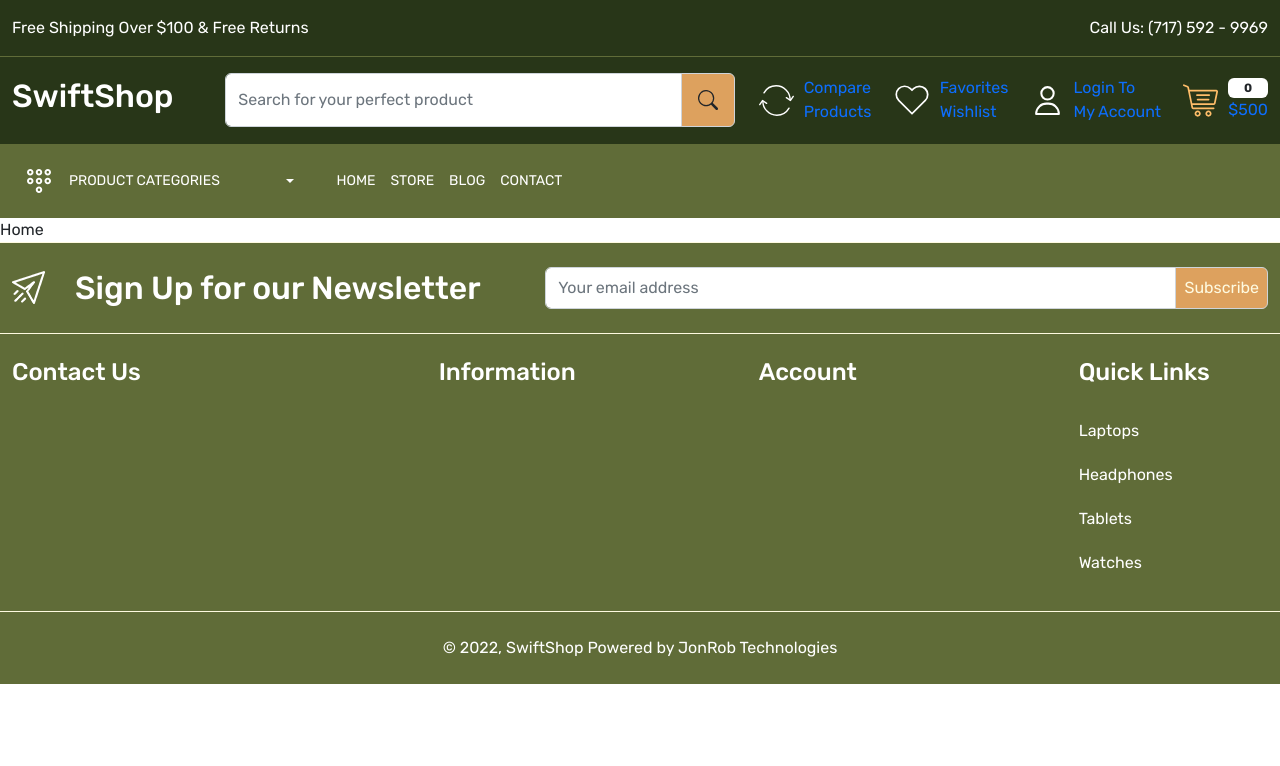
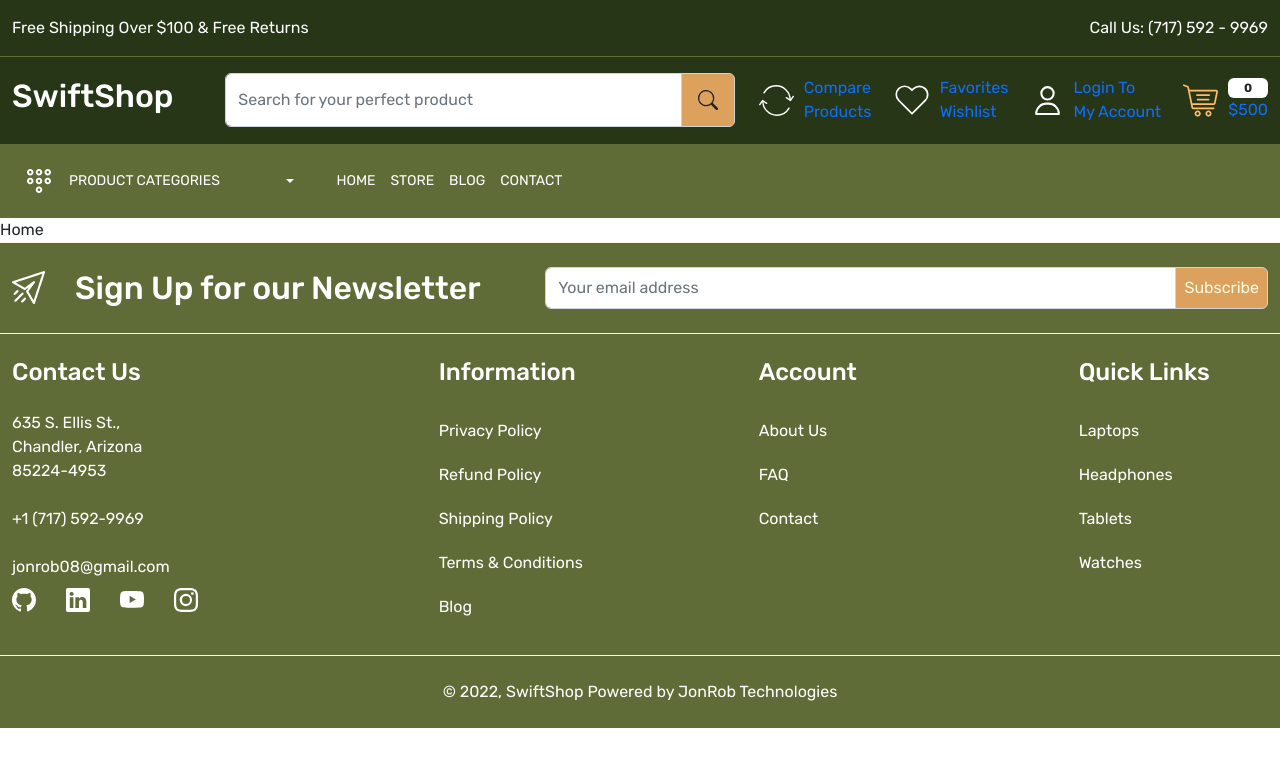
Before and after one commit to jonrob08/SwiftShop, a React (Create React App) app in the folder swiftshop/: page / in a window 1280 px wide. Shown: the top 766 px of the page. Built offline with nearby package versions, Linux system fonts and the light colour scheme; a web font is replaced by a local one.

Commit message:
chore: Adding content to footer

```diff
--- a/swiftshop/src/components/Footer.js
+++ b/swiftshop/src/components/Footer.js
@@ -1,5 +1,6 @@
 import React from 'react'
 import { NavLink, Link } from 'react-router-dom'
+import { BsLinkedin, BsGithub, BsYoutube, BsInstagram } from 'react-icons/bs'
 
 const Footer = () => {
   return (
@@ -34,15 +35,47 @@ const Footer = () => {
           <div className="row">
             <div className="col-4">
               <h4 className='mb-4 text-white'>Contact Us</h4>
-              <div></div>
+              <div>
+                <address className='text-white fs-6'>
+                  635 S. Ellis St., <br />
+                  Chandler, Arizona <br />
+                  85224-4953
+                </address>
+                <a href="tel:+1 7175929969" className="mt-4 d-block mb-2 text-white">+1 (717) 592-9969</a>
+                <a href="mailto:jonrob08@gmail.com" className="mt-4 d-block mb-2 text-white">jonrob08@gmail.com</a>
+                <div className="social_icons d-flex align-items-center gap-30">
+                  <a className='text-white' href="">
+                    <BsGithub className='fs-4' />
+                  </a>
+                  <a className='text-white' href="">
+                    <BsLinkedin className='fs-4' />
+                  </a>
+                  <a className='text-white' href="">
+                    <BsYoutube className='fs-4' />
+                  </a>
+                  <a className='text-white' href="">
+                    <BsInstagram className='fs-4' />
+                  </a>
+                </div>
+              </div>
             </div>
             <div className="col-3">
               <h4 className='mb-4 text-white'>Information</h4>
-              <div></div>
+              <div className='footer-links d-flex flex-column'>
+                <Link className='mb-1 py-2 text-white'>Privacy Policy</Link>
+                <Link className='mb-1 py-2 text-white'>Refund Policy</Link>
+                <Link className='mb-1 py-2 text-white'>Shipping Policy</Link>
+                <Link className='mb-1 py-2 text-white'>Terms & Conditions</Link>
+                <Link className='mb-1 py-2 text-white'>Blog</Link>
+              </div>
             </div>
             <div className="col-3">
               <h4 className='mb-4 text-white'>Account</h4>
-              <div></div>
+              <div className='footer-links d-flex flex-column'>
+                <Link className='mb-1 py-2 text-white'>About Us</Link>
+                <Link className='mb-1 py-2 text-white'>FAQ</Link>
+                <Link className='mb-1 py-2 text-white'>Contact</Link>
+              </div>
             </div>
             <div className="col-2">
               <h4 className='mb-4 text-white'>Quick Links</h4>
```
